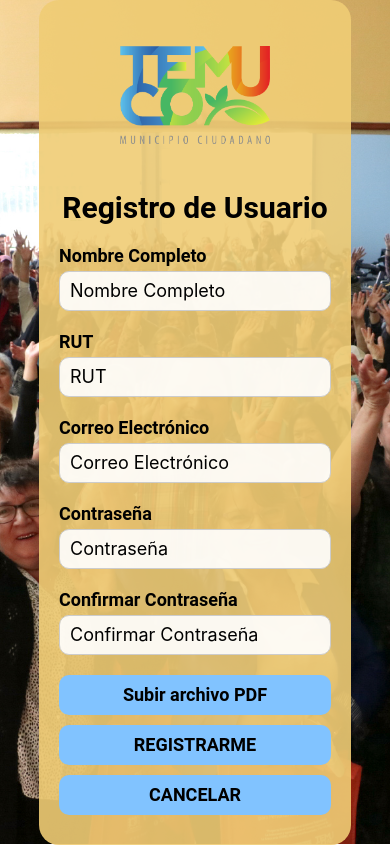
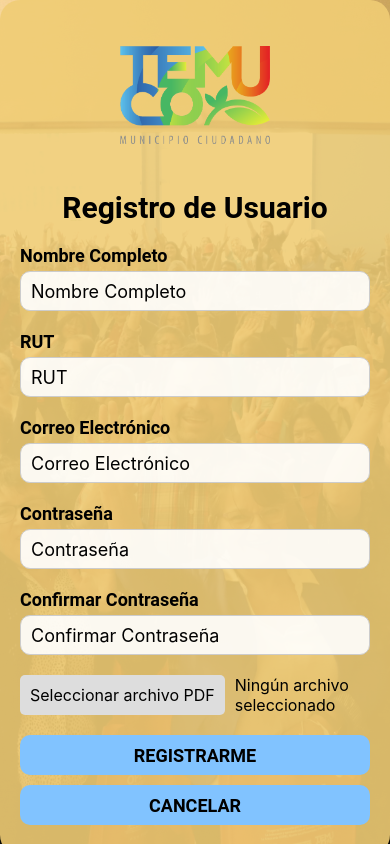
Before and after one commit to platanob/Taller_3, a React Native app in the folder agenda-movil/: screen /Registro in a window 390 px wide. Built offline with nearby package versions, Linux system fonts and the light colour scheme.

Commit message:
Funcionalidad Registro con archivos PDF
Se implementó la funcionalidad de que un usuario nuevo se puede registrar, esta vez se le añade que pueda seleccionar su archivo pdf y lo pueda enviar a la base de datos en conjunto con sus otros datos

```diff
--- a/agenda-movil/app.json
+++ b/agenda-movil/app.json
@@ -5,6 +5,7 @@
     "version": "1.0.0",
     "orientation": "portrait",
     "userInterfaceStyle": "light",
+    "permissions": ["MEDIA_LIBRARY", "READ_EXTERNAL_STORAGE"],
     "splash": {
       "resizeMode": "contain",
       "backgroundColor": "#ffffff"
--- a/agenda-movil/frontend/src/screens/Registro.jsx
+++ b/agenda-movil/frontend/src/screens/Registro.jsx
@@ -1,5 +1,5 @@
 import React, { useState } from 'react';
-import { StyleSheet, Text, View, TextInput, TouchableOpacity, ImageBackground, Image, Alert } from 'react-native';
+import { StyleSheet, Text, View, TextInput, TouchableOpacity, ImageBackground, Image, Alert, ScrollView } from 'react-native';
 import { useNavigation } from '@react-navigation/native';
 import * as DocumentPicker from 'expo-document-picker';
 
@@ -12,8 +12,7 @@ export default function Registro() {
   const [confirmPassword, setConfirmPassword] = useState('');
   const [pdfFile, setPdfFile] = useState(null);
 
-  const handleRegister = () => {
-    // Validar que todos los campos estén llenos
+  const register = async () => {
     if (!nombre || !rut || !correo || !password || !confirmPassword) {
       Alert.alert('Error', 'Por favor, completa todos los campos');
       return;
@@ -24,43 +23,48 @@ export default function Registro() {
       return;
     }
 
-    // Realizar la petición de registro al servidor
-    fetch('http://localhost:5000/api/register', {
+    if (!pdfFile || pdfFile.canceled || !pdfFile.assets || pdfFile.assets.length === 0) {
+      Alert.alert('Error', 'Por favor, selecciona un archivo PDF válido');
+      return;
+    }
+
+    const selectedFile = pdfFile.assets[0];
+    const file = selectedFile.file;
+
+    const formData = new FormData();
+    formData.append('nombre', nombre);
+    formData.append('rut', rut);
+    formData.append('correo', correo);
+    formData.append('contrasena', password);
+    formData.append('archivo', file)
+
+    try {
+      const response = await fetch('http://localhost:5000/api/register', {
         method: 'POST',
-      headers: {
-        'Content-Type': 'application/json',
-      },
-      body: JSON.stringify({
-        nombre: nombre,
-        rut: rut,
-        correo: correo,
-        contraseña: password,
-      }),
-    })
-      .then(response => response.json())
-      .then(data => {
-        if (data.error) {
-          Alert.alert('Error', data.error);
-        } else {
-          // Registro exitoso
-          Alert.alert('Éxito', 'Usuario registrado con éxito');
-          navigation.navigate('Login');
+        body: formData,
+      });
+
+      const result = await response.json();
+      if (!response.ok) {
+        throw new Error(result.error || 'Error en la solicitud');
       }
-      })
-      .catch(error => {
-        Alert.alert('Error', 'No se pudo completar el registro. Inténtalo nuevamente más tarde.');
-        console.error(error);
-      });
+
+      console.log('Registro exitoso', result);
+    } catch (error) {
+      console.error('Error detallado del servidor:', error.message);
+    }
   };
 
-  const handlePdfUpload = async () => {
+
+  const selectPdf = async () => {
     try {
       const result = await DocumentPicker.getDocumentAsync({
-        type: "application/pdf",
+        type: 'application/pdf',
       });
-      if (result.type === "success") {
+
+      if (result.type !== 'cancel') {
         setPdfFile(result);
-        console.log("Archivo seleccionado:", result);
+        console.log('Archivo seleccionado:', result);
       } else {
         console.log('Selección cancelada');
       }
@@ -75,6 +79,7 @@ export default function Registro() {
       source={require('../assets/img/fondo.jpg')}
       style={styles.background}
     >
+      <ScrollView contentContainerStyle={styles.scrollContainer}>
         <View style={styles.overlay}>
           <Image
             source={require('../assets/img/logo_muni.jpg')}
@@ -83,6 +88,7 @@ export default function Registro() {
 
           <Text style={styles.title}>Registro de Usuario</Text>
 
+          {/* Campos de texto */}
           <Text style={styles.label}>Nombre Completo</Text>
           <TextInput
             placeholder="Nombre Completo"
@@ -131,16 +137,17 @@ export default function Registro() {
             onChangeText={setConfirmPassword}
           />
 
-         {/* Botón para subir archivo PDF */}
-         <TouchableOpacity style={styles.button} onPress={handlePdfUpload}>
-          <Text style={styles.buttonText}>Subir archivo PDF</Text>
+          {/* Sección para subir archivo PDF */}
+          <View style={styles.fileUploadContainer}>
+            <TouchableOpacity style={styles.fileButton} onPress={selectPdf}>
+              <Text style={styles.fileButtonText}>Seleccionar archivo PDF</Text>
             </TouchableOpacity>
+            <Text style={styles.pdfFileName}>
+              {pdfFile && pdfFile.assets ? pdfFile.assets[0].name : 'Ningún archivo seleccionado'}
+            </Text>
+          </View>
 
-        {pdfFile && (
-          <Text style={styles.pdfFileName}>Archivo seleccionado: {pdfFile.name}</Text>
-        )}
-
-        <TouchableOpacity style={styles.button} onPress={handleRegister}>
+          <TouchableOpacity style={styles.button} onPress={register}>
             <Text style={styles.buttonText}>REGISTRARME</Text>
           </TouchableOpacity>
 
@@ -148,10 +155,10 @@ export default function Registro() {
             <Text style={styles.buttonText}>CANCELAR</Text>
           </TouchableOpacity>
         </View>
+      </ScrollView>
     </ImageBackground>
   );
 }
-
 const styles = StyleSheet.create({
   background: {
     flex: 1,
@@ -160,11 +167,16 @@ const styles = StyleSheet.create({
     width: '100%',
     height: '100%',
   },
+  scrollContainer: {
+    flexGrow: 1,
+    justifyContent: 'center',
+    alignItems: 'center',
+  },
   overlay: {
     padding: 20,
     borderRadius: 20,
     backgroundColor: 'rgba(240, 205, 117, 0.9)',
-    width: '80%',
+    width: '100%',
     alignItems: 'center',
   },
   logo: {
@@ -215,4 +227,25 @@ const styles = StyleSheet.create({
     fontWeight: 'bold',
     fontFamily: 'Roboto',
   },
+  fileUploadContainer: {
+    flexDirection: 'row',
+    alignItems: 'center',
+    marginBottom: 20,
+    width: '100%',
+  },
+  fileButton: {
+    backgroundColor: '#ddd',
+    padding: 10,
+    borderRadius: 5,
+    marginRight: 10,
+  },
+  fileButtonText: {
+    color: '#000',
+    fontSize: 16,
+  },
+  pdfFileName: {
+    flex: 1,
+    color: '#000',
+    fontSize: 16,
+  },
 });
--- a/agenda-movil/package.json
+++ b/agenda-movil/package.json
@@ -23,10 +23,13 @@
     "react": "18.2.0",
     "react-dom": "18.2.0",
     "react-native": "0.74.5",
+    "react-native-document-picker": "^9.3.1",
+    "react-native-image-picker": "^7.1.2",
     "react-native-safe-area-context": "^4.10.5",
     "react-native-screens": "^3.31.1",
     "react-native-vector-icons": "^10.2.0",
-    "react-native-web": "~0.19.10"
+    "react-native-web": "~0.19.10",
+    "expo-image-picker": "~15.0.7"
   },
   "devDependencies": {
     "@babel/core": "^7.20.0"
```
Also changed, not shown: agenda-movil/frontend/src/screens/login.jsx (line endings or trailing spaces). Lines whose indentation alone changed are shown as unchanged.
